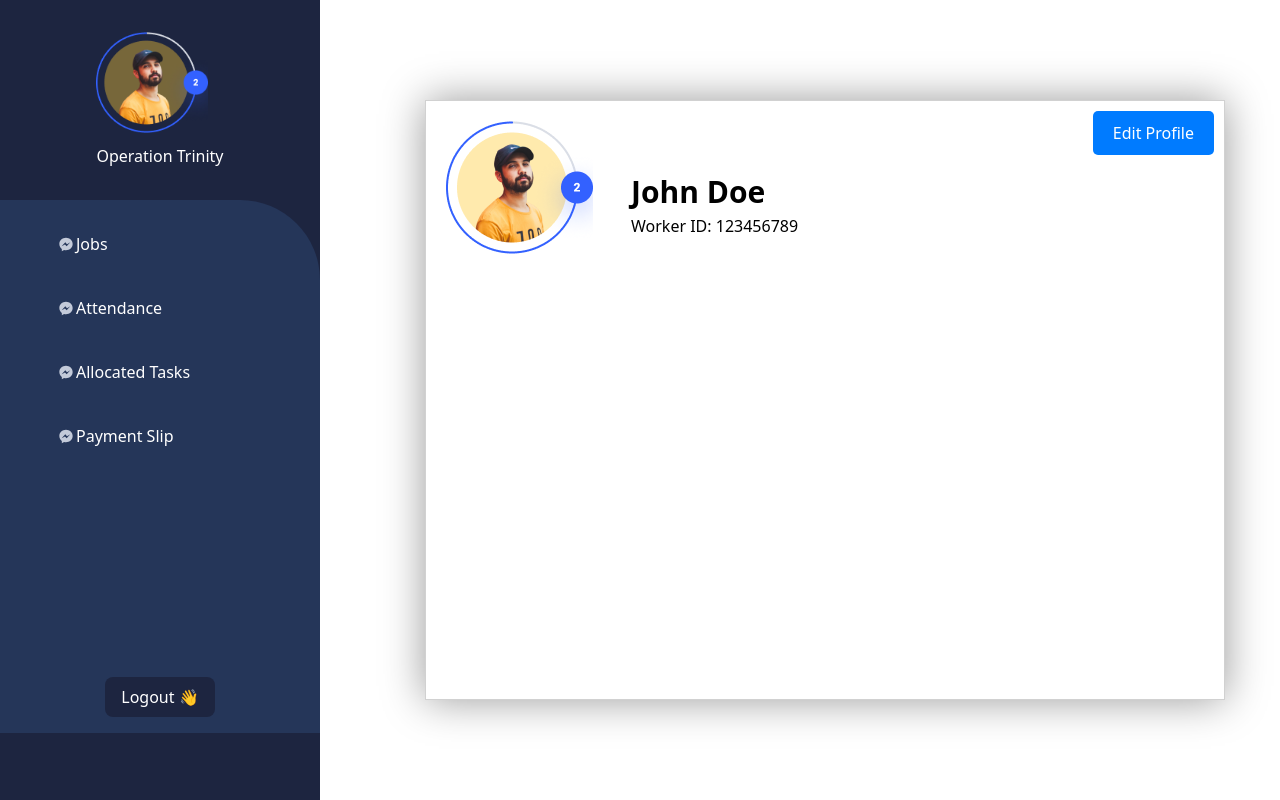
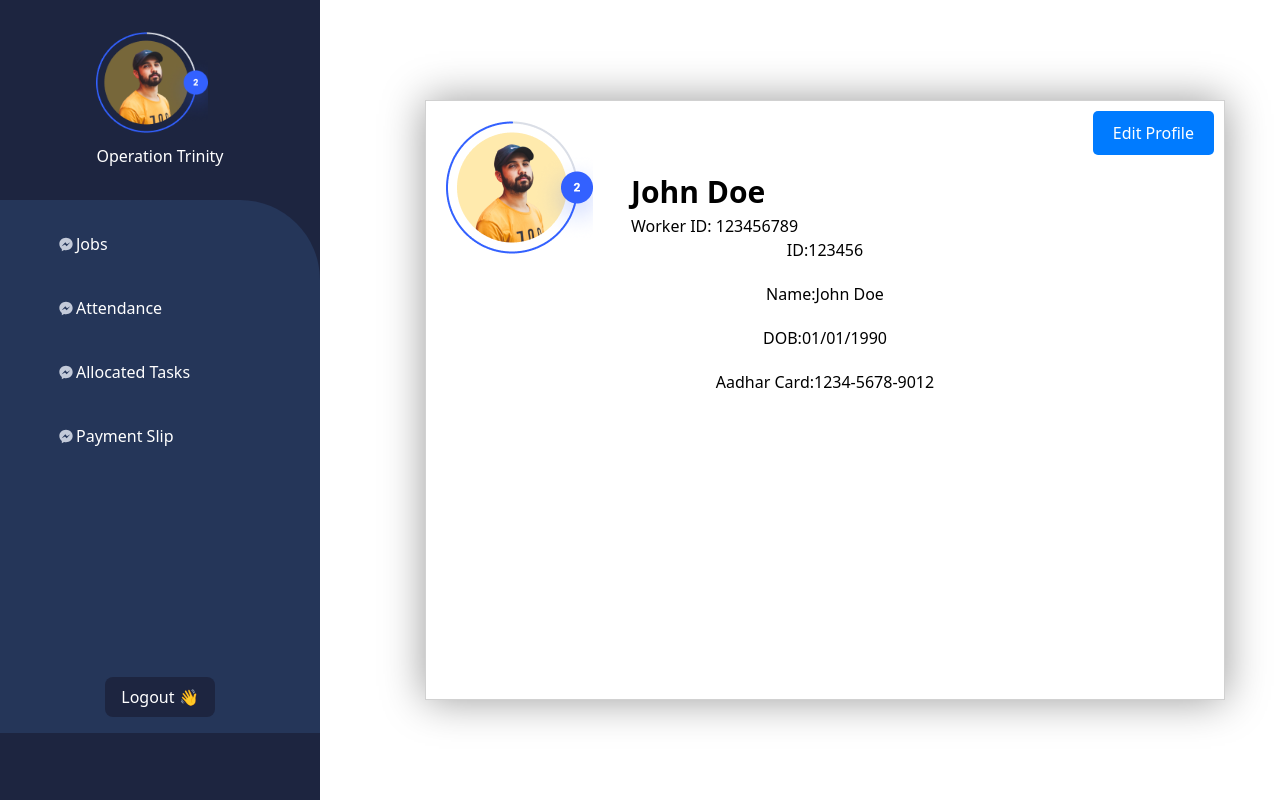
Before and after one commit to Skillvalley-Github/C4-team-3, a React (Vite) app: page /profile in a window 1280 px wide. Built offline with nearby package versions, Linux system fonts and the light colour scheme.

Commit message:
1st commit

```diff
--- a/src/components/Worker/Profile.jsx
+++ b/src/components/Worker/Profile.jsx
@@ -26,6 +26,27 @@ const Profile = () => {
               </button>
             </div>
           </div>
+          {/* Center the fields lower in the white box */}
+          <div className="row justify-content-center"style={{marginBottom:"25px"}}>
+            <div className="col-md-12 text-center" >
+              <div className="profile-field" style={{ marginBottom: "20px" }}>
+                <label>ID:</label>
+                <span>123456</span>
+              </div>
+              <div className="profile-field" style={{ marginBottom: "20px" }}>
+                <label>Name:</label>
+                <span>John Doe</span>
+              </div>
+              <div className="profile-field" style={{ marginBottom: "20px" }}>
+                <label>DOB:</label>
+                <span>01/01/1990</span>
+              </div>
+              <div className="profile-field" style={{ marginBottom: "20px" }}>
+                <label>Aadhar Card:</label>
+                <span>1234-5678-9012</span>
+              </div>
+            </div>
+          </div>
         </form>
       </div>
     </div>
```
